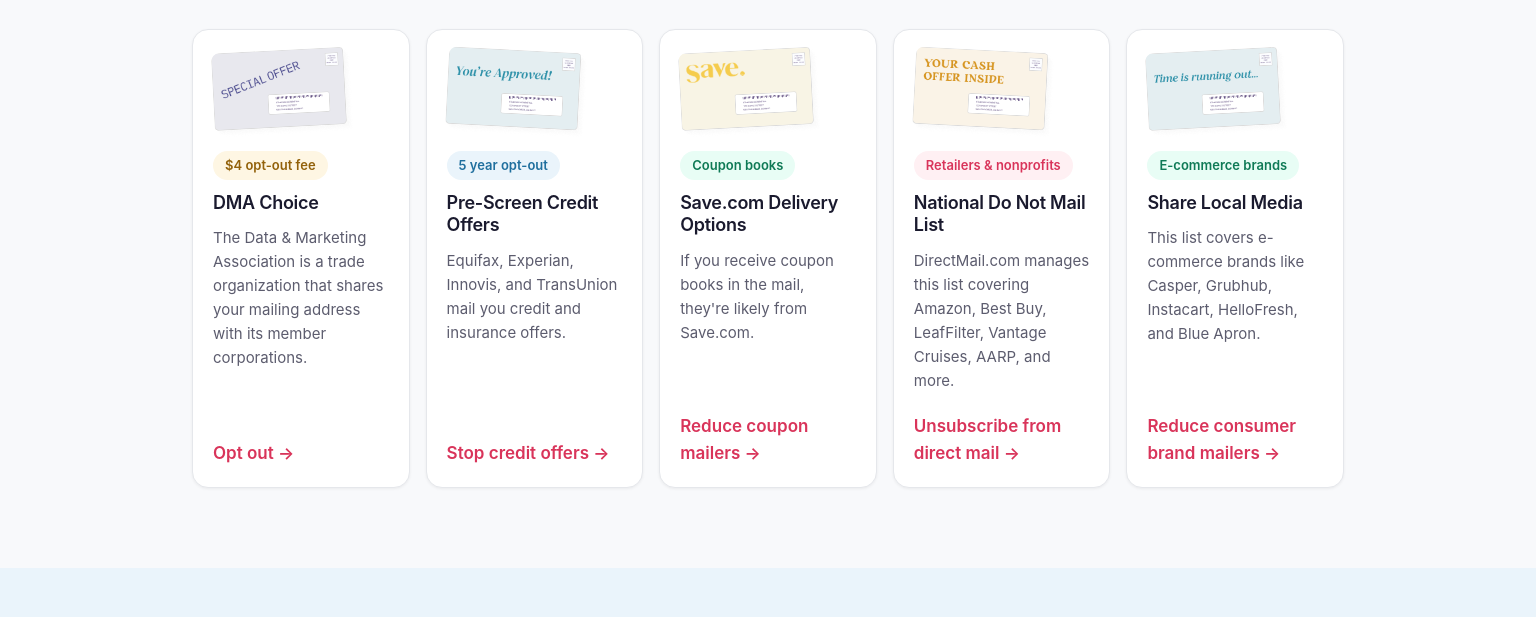
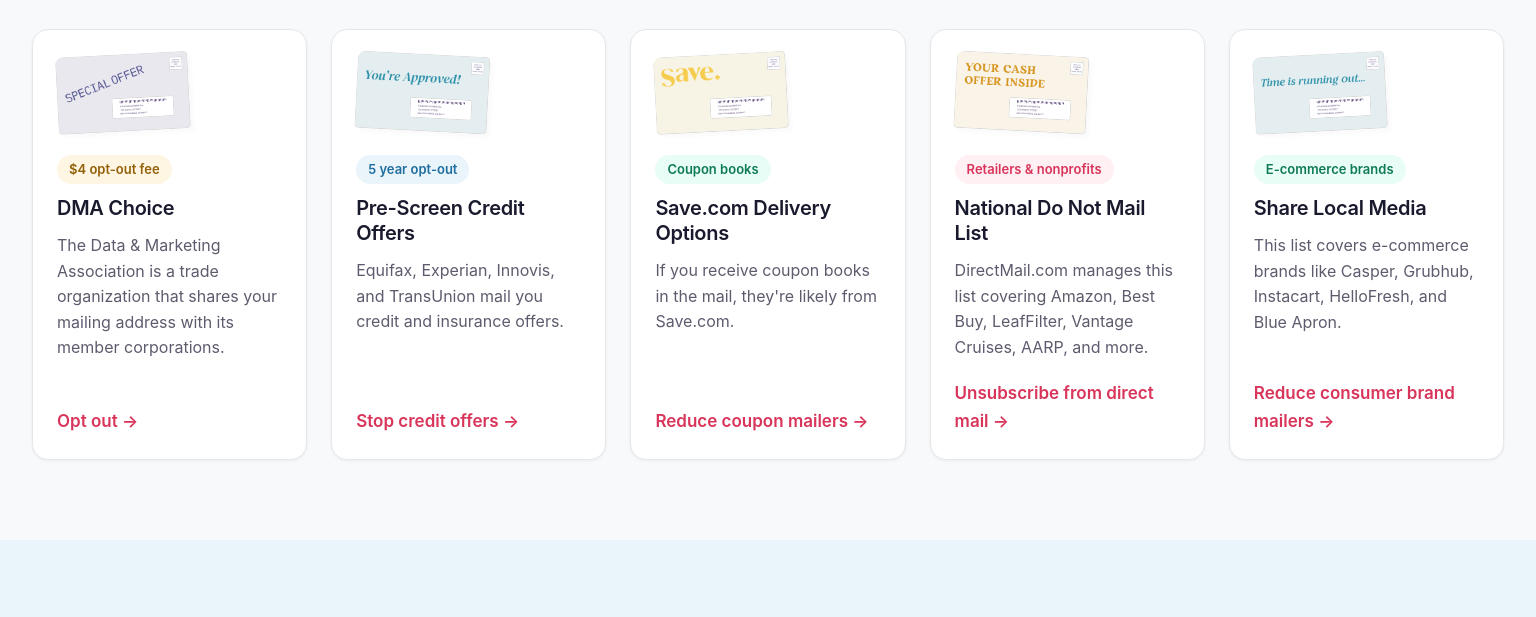
Before and after one commit to nolastan/reducemail.org, a plain HTML site: page index.html in a window 1536 px wide. Shown: the part 725-1342 px from the top of the page. Drawn offline with Linux system fonts and the light colour scheme; a script that the page names is missing.

Commit message:
Let the five-card step 1 row break out of the page column
The row now only goes five-up from 1400px, spans up to 1600px centred on the
page, and keeps the normal card padding and type, so each card is ~250-300px.

Co-Authored-By: Claude Opus 5.5 <noreply@anthropic.com>
Claude-Session: https://claude.ai/code/session_0197BMdvBy1Rqf9sZAjGaxRr

```diff
--- a/styles.css
+++ b/styles.css
@@ -423,27 +423,15 @@ h3,
   grid-template-columns: repeat(auto-fit, minmax(280px, 1fr));
 }
 
-/* Five cards that read as one sequence (the big lists): one row once they fit. */
-@media (min-width: 1080px) {
+/* Five cards that read as one sequence (the big lists): one row once each card can be
+   about as wide as a normal grid card. The row breaks out of the 1200px column, up to
+   1600px, centred on the page. */
+@media (min-width: 1400px) {
   .card-grid--five {
+    --row: min(1600px, 100vw - 64px);
+    width: var(--row);
+    margin-inline: calc((100% - var(--row)) / 2);
     grid-template-columns: repeat(5, minmax(0, 1fr));
-    gap: 16px;
-  }
-
-  .card-grid--five .card {
-    padding: 20px;
-  }
-
-  .card-grid--five .resource__art {
-    width: min(140px, 100%);
-  }
-
-  .card-grid--five .resource__title {
-    font-size: 18px;
-  }
-
-  .card-grid--five .resource__desc {
-    font-size: 15px;
   }
 }
 
```
